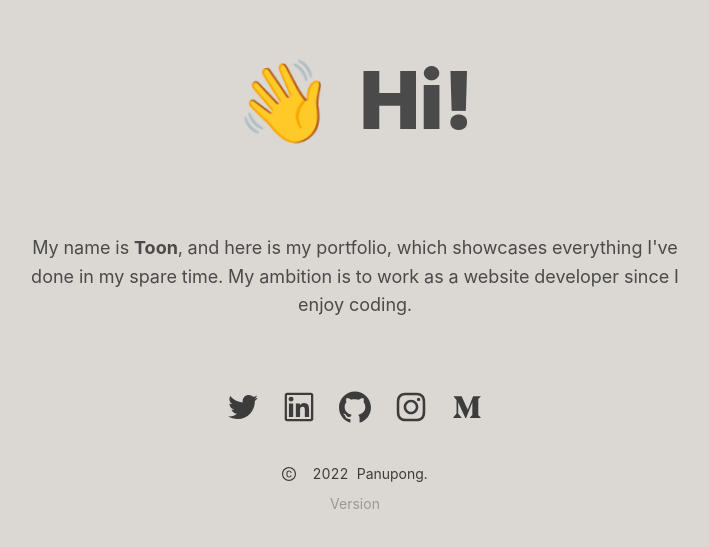
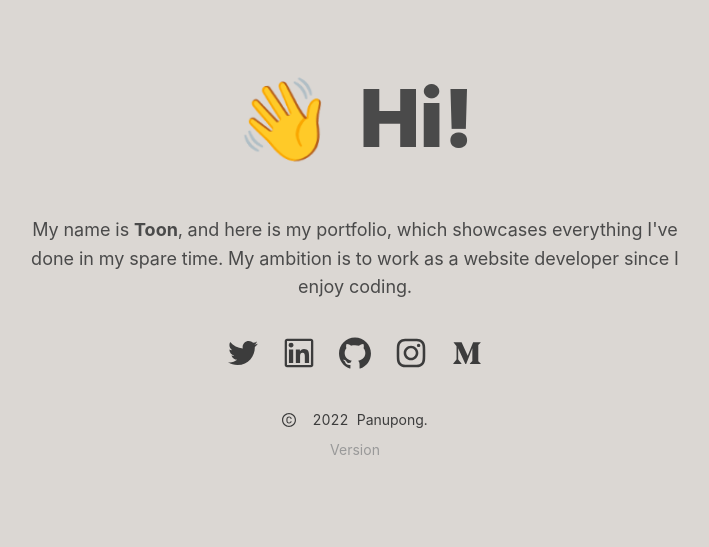
Before and after one commit to tchala120/thetoonishere, a Next.js app: page / in a window 1280 px wide. Shown: the part 135-682 px from the top of the page, without its empty margins (285-994 px from the left). Built offline with nearby package versions, Linux system fonts and the light colour scheme; no server answers.

Commit message:
fix: Used `margin-bottom` only

```diff
--- a/components/Section.tsx
+++ b/components/Section.tsx
@@ -34,7 +34,7 @@ const SubTitle = styled.span`
 const SectionContainer = styled.div`
   display: inline-block;
   width: 100%;
-  margin: 36px 0;
+  margin-bottom: 36px;
   color: #4a4a4a;
   font-size: 18px;
 
```
